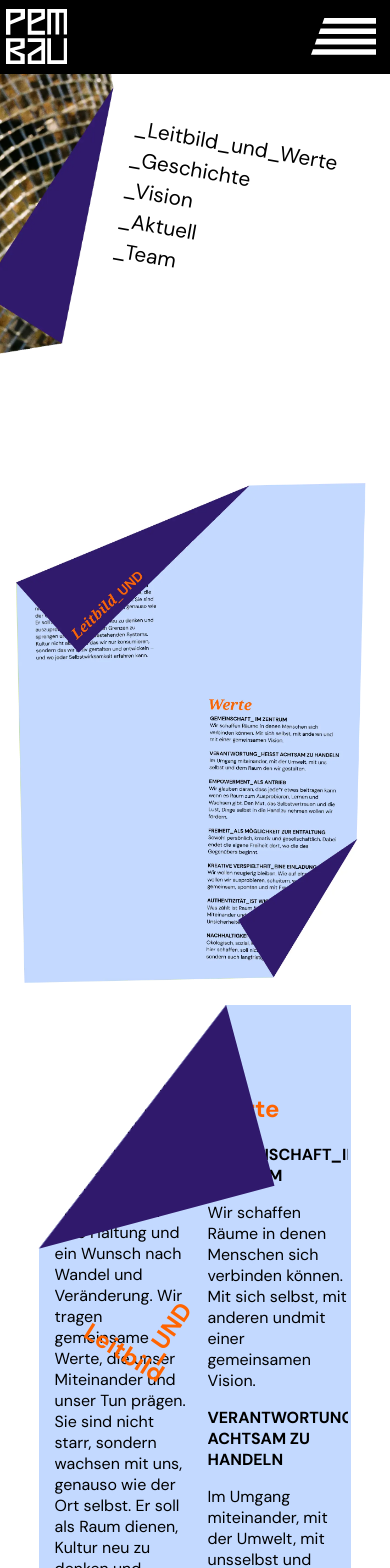
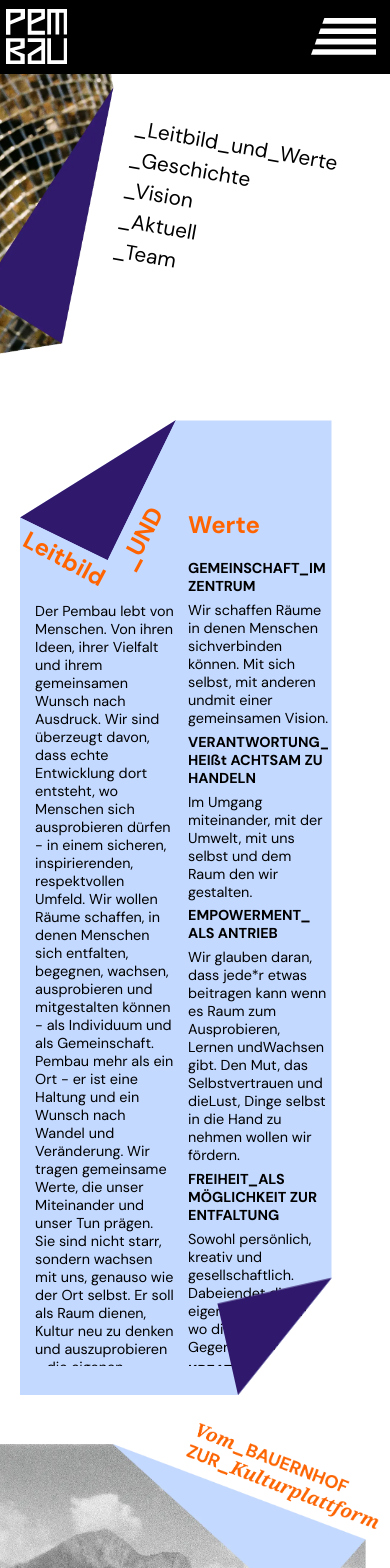
Before and after one commit to Knolldeboll/Pembau, a React (Vite) app in the folder pembau/: page /Pembau/About in a window 390 px wide. Shown: the top 1568 px of the page. Built offline with nearby package versions, Linux system fonts and the light colour scheme.

Commit message:
leitbild text placement

```diff
--- a/pembau/src/AboutAktuell.tsx
+++ b/pembau/src/AboutAktuell.tsx
@@ -1,8 +1,8 @@
 // images
 import GeschichteImg from "./assets/about/geschichteuncollapsed.webp";
 import GeschichteCollapsedImg from "./assets/about/geschichtecollapsed.webp";
-import LeitbildImg from "./assets/about/leitbildwerte.webp";
-import LeitbildCollapsedImg from "./assets/about/leitbildwertebrtl.webp";
+//import LeitbildImg from "./assets/about/leitbildwerte.webp";
+//import LeitbildCollapsedImg from "./assets/about/leitbildwertebrtl.webp";
 //import StartImg from "./assets/about/neu für start.webp";
 import StartCollapsedImg from "./assets/about/neu für start br.webp";
 
@@ -47,7 +47,7 @@ import { CollapseText } from "./Components/CollapseText";
 import { ImageFrameJPGWithCollapseText } from "./Components/ImageFrameJPGWithCollapseText";
 import { Carousel } from "./Components/Carousel";
 import { CollapseFrame } from "./Components/CollapseFrame";
-import TextButton from "./Components/TextButton";
+//import TextButton from "./Components/TextButton";
 //import TextFrameGeschichte from "./Customframes/TextFrameGeschichte";
 
 const AboutAktuell = () => {
@@ -68,7 +68,8 @@ const AboutAktuell = () => {
           width: "100vw",
           overflow: "hidden",  // Clip overflow
           zIndex: "1",
-          marginBlockEnd: "80px",
+          height: " fit-content",
+          marginBlockEnd: "-8vw",
         }}
       >
         <div style={{
@@ -104,6 +105,8 @@ const AboutAktuell = () => {
         </div>
       </div>
 
+
+      {/** Raus_ altes lbwt
       <div
         id="leitbild"
         style={{
@@ -115,12 +118,12 @@ const AboutAktuell = () => {
           uncollapsedImg={LeitbildImg}
         ></ImageFrameJPG>
       </div>
-
+*/}
 
       {/*Leitbild neu/skalierbar: */}
       <div className="leitbild leitbildSmall" style={{ display: "flex", justifyContent: "center" }}>
         <CollapseFrame width={80} height={100} rotation={0} folds={{ topLeft: { horPercent: 60, vertPercent: 25, perma: true }, bottomRight: { horPercent: 25, vertPercent: 25, perma: false } }} foldColor="#30196C">
-          <h2 style={{ rotate: "32deg", position: "absolute", left: "13%", top: "32%", zIndex: "3" }}>Leitbild</h2>
+          <h2 style={{ rotate: "32deg", position: "absolute", left: "12%", top: "33%", zIndex: "3" }}>Leitbild</h2>
           <h2 style={{ rotate: "-55deg", position: "absolute", left: "30%", top: "30%", zIndex: "3" }}>_UND</h2>
           <div id="leitbildtextcontainer" style={{ width: "100%", height: "100%", backgroundColor: "#C3D9FF" }}>
 
@@ -180,13 +183,13 @@ const AboutAktuell = () => {
 
 
       {/*Leitbild neu/skalierbar: */}
-      <div className="leitbild leitbildBig" style={{ display: "flex", justifyContent: "center" }}>
-        <CollapseFrame width={80} height={250} rotation={0} folds={{ topLeft: { horPercent: 60, vertPercent: 25, perma: true }, bottomRight: { horPercent: 25, vertPercent: 25, perma: false } }} foldColor="#30196C">
-          <h2 style={{ rotate: "32deg", position: "absolute", left: "13%", top: "32%", zIndex: "3" }}>Leitbild</h2>
-          <h2 style={{ rotate: "-55deg", position: "absolute", left: "30%", top: "30%", zIndex: "3" }}>_UND</h2>
-          <div id="leitbildtextcontainer" style={{ width: "100%", height: "100%", backgroundColor: "#C3D9FF" }}>
+      <div className="leitbild leitbildBig" style={{ display: "flex", justifyContent: "center", marginRight: "10vw" }}>
+        <CollapseFrame width={80} height={250} rotation={0} folds={{ topLeft: { horPercent: 50, vertPercent: 10, perma: true }, bottomRight: { horPercent: 30, vertPercent: 12, perma: false } }} foldColor="#30196C">
+          <h2 style={{ rotate: "28deg", position: "absolute", left: "0%", top: "10.5%", zIndex: "3" }}>Leitbild</h2>
+          <h2 style={{ rotate: "-62deg", position: "absolute", left: "28%", top: "8.5%", zIndex: "3" }}>_UND</h2>
+          <div id="leitbildtextcontainer" style={{ position: "relative", width: "100%", height: "100%", backgroundColor: "#C3D9FF" }}>
 
-            <div id="lowerlefttext" className="hide-scrollbar-blue" style={{ position: "absolute", bottom: "5%", left: "5%", width: "45%", overflowY: "scroll", }}>
+            <div id="lowerlefttext" className="hide-scrollbar-blue" style={{ position: "absolute", top: "18%", left: "5%", width: "45%", overflowY: "scroll", height: "79%" }}>
               <p>Der Pembau lebt von Menschen. Von ihren Ideen, ihrer Vielfalt und ihrem gemeinsamen Wunsch nach Ausdruck.
                 Wir sind überzeugt davon, dass echte Entwicklung dort entsteht, wo Menschen sich ausprobieren dürfen - in einem sicheren, inspirierenden, respektvollen Umfeld. Wir wollen Räume schaffen, in denen Menschen sich entfalten, begegnen, wachsen, ausprobieren und mitgestalten können - als Individuum und als Gemeinschaft.
                 Pembau mehr als ein Ort - er ist eine Haltung und ein Wunsch nach Wandel und Veränderung.
@@ -196,41 +199,41 @@ const AboutAktuell = () => {
               </p>
             </div>
 
-            <div id="upperrighttext" className="hide-scrollbar-blue" style={{ position: "absolute", top: "7%", right: "1%", width: "45%", overflowY: "scroll", height: "90%" }}>
+            <div id="upperrighttext" className="hide-scrollbar-blue" style={{ position: "absolute", top: "7%", right: "1%", width: "45%", overflowY: "scroll", overflowX: "hidden", height: "90%" }}>
               <h2>Werte</h2>
 
-              <h3>GEMEINSCHAFT_IM ZENTRUM</h3>
+              <h3>GEMEINSCHAFT_<wbr />IM ZENTRUM</h3>
               <p>Wir schaffen Räume in denen Menschen sich<wbr />
                 verbinden können. Mit sich selbst, mit anderen und<wbr />
                 mit einer gemeinsamen Vision. </p>
 
-              <h3>VERANTWORTUNG_HEIßt ACHTSAM ZU HANDELN</h3>
+              <h3>VERANTWORTUNG_<wbr />HEIßt ACHTSAM ZU HANDELN</h3>
               <p>Im Umgang miteinander, mit der Umwelt, mit uns<wbr />
                 selbst und dem Raum den wir gestalten.</p>
 
-              <h3>EMPOWERMENT_ALS ANTRIEB</h3>
+              <h3>EMPOWERMENT_<wbr />ALS ANTRIEB</h3>
               <p>Wir glauben daran, dass jede*r etwas beitragen kann <wbr />
                 wenn es Raum zum Ausprobieren, Lernen und<wbr />
                 Wachsen gibt. Den Mut, das Selbstvertrauen und die<wbr />
                 Lust, Dinge selbst in die Hand zu nehmen wollen wir<wbr />
                 fördern.</p>
 
-              <h3>FREIHEIT_ALS MÖGLICHKEIT ZUR ENTFALTUNG</h3>
+              <h3>FREIHEIT_<wbr />ALS MÖGLICHKEIT ZUR ENTFALTUNG</h3>
               <p>Sowohl persönlich, kreativ und gesellschaftlich. Dabei<wbr />
                 endet die eigene Freiheit dort, wo die des <wbr />
                 Gegenübers beginnt.</p>
 
-              <h3>KREATIVE VERSPIELTHEIT_EINE EINLADUNG</h3>
+              <h3>KREATIVE VERSPIELTHEIT_<wbr />EINE EINLADUNG</h3>
               <p>Wir wollen neugierig bleiben. Wie auf einem Spielplatz<wbr />
                 wollen wir ausprobieren, scheitern, weiterdenken -<wbr />
                 gemeinsam, spontan und mit Freude am Prozess.</p>
 
-              <h3>AUTHENTIZITÄT_IST WICHTIGER ALS PERFEKTION</h3>
+              <h3>AUTHENTIZITÄT_<wbr />IST WICHTIGER ALS PERFEKTION</h3>
               <p>Was zählt ist Raum für echten Ausdruck, ein ehrliches<wbr />
                 Miteinander und Offenheit - auch gegenüber<wbr />
                 Unsicherheiten, Zweifeln oder Ungewohnten.</p>
 
-              <h3>NACHHALTIGKEIT_ALS ALLUMASSENDER BEGRIFF</h3>
+              <h3>NACHHALTIGKEIT_<wbr />ALS ALLUMASSENDER BEGRIFF</h3>
               <p>Ökologisch, sozial, kulturell und wirtschaftlich. Was wir<wbr />
                 hier schaffen, soll nicht nur für den Moment bestehen,<wbr />
                 sondern auch langfristig tragfähig und sinnvoll sein.</p>
--- a/pembau/src/style.css
+++ b/pembau/src/style.css
@@ -536,8 +536,9 @@ die Höhe wird von den Responsiven Elementen vorgegeben, die dann übereinanderg
 .leitbild p {
   font-family: "DM Sans";
   font-weight: 400;
-  font-size: clamp(1rem, 1.2vw, 1.2rem);
+  font-size: clamp(0.9rem, 1.2vw, 1.2rem);
   color: black;
+  margin-block: 0.4em;
 }
 
 .leitbild h2 {
@@ -552,8 +553,9 @@ die Höhe wird von den Responsiven Elementen vorgegeben, die dann übereinanderg
   font-family: "DM Sans";
   font-weight: 700;
   font-style: bold;
-  font-size: clamp(1rem, 1.2vw, 1.2rem);
+  font-size: clamp(0.9rem, 1.2vw, 1.2rem);
   color: black;
+  margin-block: 0.4em;
 }
 
 
@@ -585,7 +587,7 @@ Der Body hat schon dem der Länge der Figma-Landingpage entsprechenden Länge, a
 
 }
 
-.hide-scrollbar-blue::-webkit-scrollbar {
+.hide-scrollbar::-webkit-scrollbar {
   display: none;
 }
 
```
